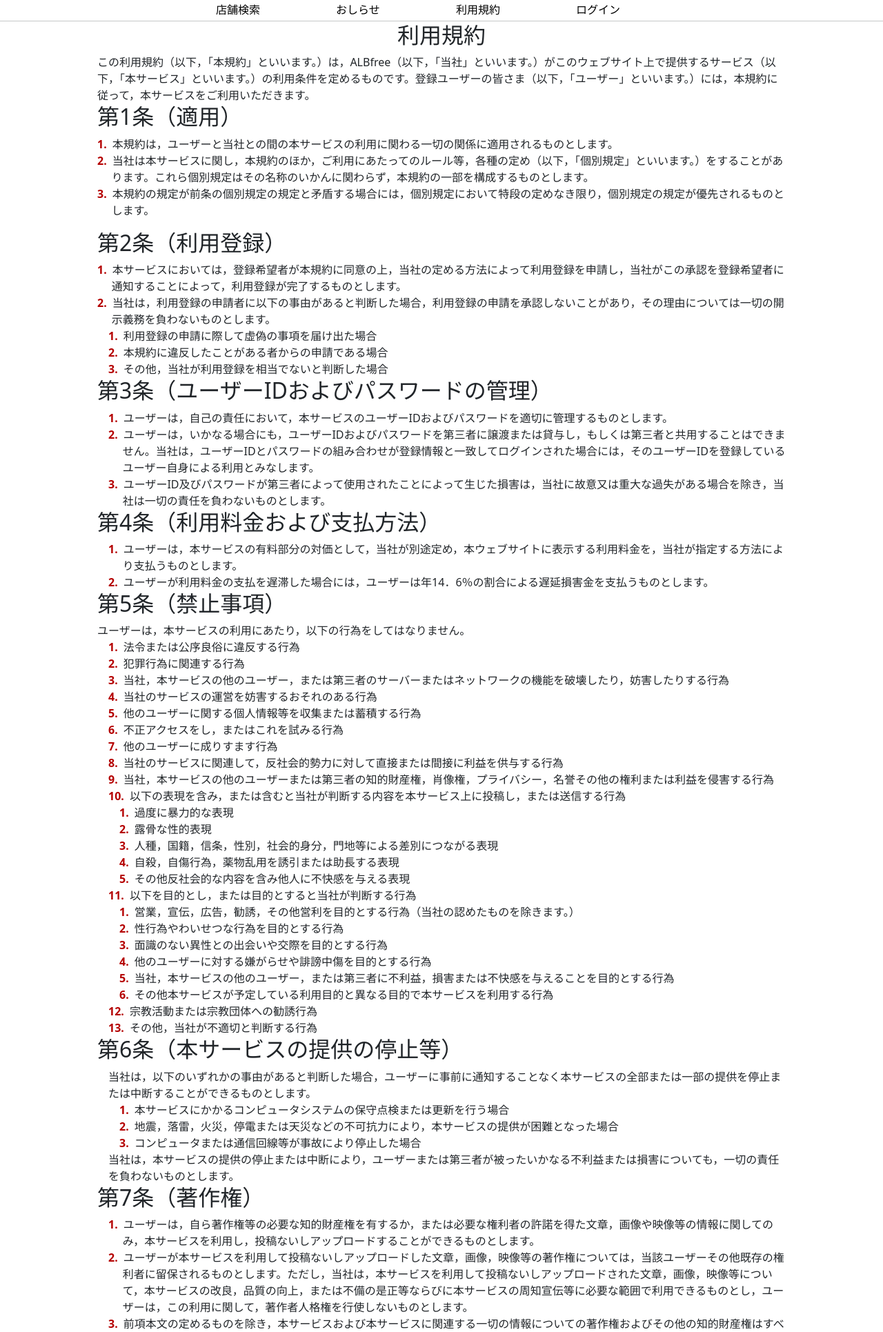
After one commit to hidakahiromu/AlBfree, a Django app: page /service/ in a window 1280 px wide. The commit adds this page. Shown: the top 1931 px of the page at 69% size. Run offline with Django 3.2, Linux system fonts and the light colour scheme.

Commit message:
利用規約作りました。

```diff
--- a/accounts/urls.py
+++ b/accounts/urls.py
@@ -4,5 +4,6 @@ from . import views
 urlpatterns = [
     path('templates/', views.index_template, name='index_template'),
     path('', views.TopPage, name='TopPage'),
-    path('shopdetails/', views.ShopDetails, name='ShopDetails')
+    path('shopdetails/', views.ShopDetails, name='ShopDetails'),
+    path('service/' , views.service , name='service')
 ]
--- a/accounts/views.py
+++ b/accounts/views.py
@@ -13,3 +13,6 @@ def TopPage(request):
 
 def ShopDetails(request):
     return render(request, 'ShopDetails.html')
+
+def service(request):
+    return render(request , 'riyou.html')
--- /dev/null
+++ b/static/css/riyou.css
@@ -0,0 +1,31 @@
+#style{          /*ボディーの余白を作っています*/
+    margin-right : 140px;
+    margin-left  : 140px;
+    padding      : 1px;
+    border       : 1px ;
+}
+/*番号付けてます*/
+#style ol{
+    counter-reset: item;
+    list-style-type: none;
+    padding-left: 0;
+  }
+  #style ol ol{
+    padding-left: 1em;
+  }
+  #style li{
+    text-indent: -1.3em;
+    padding-left: 1.3em;
+  }
+  #style li:before {
+    counter-increment: item;
+    content: counter(item)'.';
+    /* 以下は自由に装飾... */
+    padding-right: .5em;
+    font-weight: bold;
+    color: #b40000;
+  }
+  #style .nai li{
+    text-indent: -1.3em;
+    padding-left: 1.3em;
+  }
--- a/templates/TopPage.html
+++ b/templates/TopPage.html
@@ -227,7 +227,7 @@
 
     <div><!--ランキングテンプレ-->
         <br>
-        <p class="Title">ロケーションから探す</p>
+        <p class="Title">利用シーンから探す</p>
         <hr>
 
         <br>
@@ -245,9 +245,6 @@
             <li class="item"><a href=""><img src="file01.jpg" alt="バナー3">
                 <p>宴会</p></a></li>
         </ul>
-        <div class="detail">
-        <a href="">ロケーション詳細へ</a>
-        </div>
     </div>
 
 
--- /dev/null
+++ b/templates/riyou.html
@@ -0,0 +1,162 @@
+{% extends "base.html" %}
+{% load static %}
+
+<!-- headの継承 -->
+{% block title %}
+    <title>利用規約</title>
+{% endblock title %}
+
+{% block css %}
+    <!-- ここにcss書くよ -->
+
+    <link rel="stylesheet" href="{% static 'css/riyou.css' %}">
+{% endblock css %}
+
+<!-- bodyの継承 -->
+{% block header %}
+    <!-- ここにheader書くよ -->
+{% endblock header %}
+
+{% block content %}
+    <!-- ここに本文書くよ -->
+<div id="style">
+    <h2 style="text-align:center">利用規約</h2>
+この利用規約（以下，「本規約」といいます。）は，ALBfree（以下，「当社」といいます。）がこのウェブサイト上で提供するサービス（以下，「本サービス」といいます。）の利用条件を定めるものです。登録ユーザーの皆さま（以下，「ユーザー」といいます。）には，本規約に従って，本サービスをご利用いただきます。
+<h2>第1条（適用）</h2>
+<ol>
+    <li>本規約は，ユーザーと当社との間の本サービスの利用に関わる一切の関係に適用されるものとします。</li>
+    <li>当社は本サービスに関し，本規約のほか，ご利用にあたってのルール等，各種の定め（以下，「個別規定」といいます。）をすることがあります。これら個別規定はその名称のいかんに関わらず，本規約の一部を構成するものとします。</li>
+    <li>本規約の規定が前条の個別規定の規定と矛盾する場合には，個別規定において特段の定めなき限り，個別規定の規定が優先されるものとします。</li>
+</ol>
+<h2>第2条（利用登録）</h2>
+<ol>
+<li>本サービスにおいては，登録希望者が本規約に同意の上，当社の定める方法によって利用登録を申請し，当社がこの承認を登録希望者に通知することによって，利用登録が完了するものとします。</li>
+<li>当社は，利用登録の申請者に以下の事由があると判断した場合，利用登録の申請を承認しないことがあり，その理由については一切の開示義務を負わないものとします。</li>
+    <ol>
+        <li>利用登録の申請に際して虚偽の事項を届け出た場合</li>
+        <li>本規約に違反したことがある者からの申請である場合</li>
+        <li>その他，当社が利用登録を相当でないと判断した場合</li>
+    </ol>
+<h2>第3条（ユーザーIDおよびパスワードの管理）</h2>
+<ol>
+    <li>ユーザーは，自己の責任において，本サービスのユーザーIDおよびパスワードを適切に管理するものとします。</li>
+    <li>ユーザーは，いかなる場合にも，ユーザーIDおよびパスワードを第三者に譲渡または貸与し，もしくは第三者と共用することはできません。当社は，ユーザーIDとパスワードの組み合わせが登録情報と一致してログインされた場合には，そのユーザーIDを登録しているユーザー自身による利用とみなします。</li>
+    <li>ユーザーID及びパスワードが第三者によって使用されたことによって生じた損害は，当社に故意又は重大な過失がある場合を除き，当社は一切の責任を負わないものとします。</li>
+</ol>
+<h2>第4条（利用料金および支払方法）</h2>
+<ol>
+    <li>ユーザーは，本サービスの有料部分の対価として，当社が別途定め，本ウェブサイトに表示する利用料金を，当社が指定する方法により支払うものとします。</li>
+    <li>ユーザーが利用料金の支払を遅滞した場合には，ユーザーは年14．6％の割合による遅延損害金を支払うものとします。</li>
+</ol>
+<h2>第5条（禁止事項）</h2>
+ユーザーは，本サービスの利用にあたり，以下の行為をしてはなりません。
+
+
+<ol>
+    <li>法令または公序良俗に違反する行為</li>
+    <li>犯罪行為に関連する行為</li>
+    <li>当社，本サービスの他のユーザー，または第三者のサーバーまたはネットワークの機能を破壊したり，妨害したりする行為</li>
+    <li>当社のサービスの運営を妨害するおそれのある行為</li>
+    <li>他のユーザーに関する個人情報等を収集または蓄積する行為</li>
+    <li>不正アクセスをし，またはこれを試みる行為</li>
+    <li>他のユーザーに成りすます行為</li>
+    <li>当社のサービスに関連して，反社会的勢力に対して直接または間接に利益を供与する行為</li>
+    <li>当社，本サービスの他のユーザーまたは第三者の知的財産権，肖像権，プライバシー，名誉その他の権利または利益を侵害する行為</li>
+    <li>以下の表現を含み，または含むと当社が判断する内容を本サービス上に投稿し，または送信する行為</li>
+        <div class="nai">
+            <ol>
+                <li>過度に暴力的な表現</li>
+                <li>露骨な性的表現</li>
+                <li>人種，国籍，信条，性別，社会的身分，門地等による差別につながる表現</li>
+                <li>自殺，自傷行為，薬物乱用を誘引または助長する表現</li>
+                <li>その他反社会的な内容を含み他人に不快感を与える表現</li>
+            </ol>
+        </div>
+    <li>以下を目的とし，または目的とすると当社が判断する行為</li>
+        <div class="nai">
+            <ol>
+                <li>営業，宣伝，広告，勧誘，その他営利を目的とする行為（当社の認めたものを除きます。）</li>
+                <li>性行為やわいせつな行為を目的とする行為</li>
+                <li>面識のない異性との出会いや交際を目的とする行為</li>
+                <li>他のユーザーに対する嫌がらせや誹謗中傷を目的とする行為</li>
+                <li>当社，本サービスの他のユーザー，または第三者に不利益，損害または不快感を与えることを目的とする行為</li>
+                <li>その他本サービスが予定している利用目的と異なる目的で本サービスを利用する行為</li>
+            </ol>
+        </div>
+    <li>宗教活動または宗教団体への勧誘行為</li>
+    <li>その他，当社が不適切と判断する行為</li>
+</ol>
+
+<h2>第6条（本サービスの提供の停止等）</h2>
+<ol>
+    当社は，以下のいずれかの事由があると判断した場合，ユーザーに事前に通知することなく本サービスの全部または一部の提供を停止または中断することができるものとします。</li>
+    <ol>
+        <li>本サービスにかかるコンピュータシステムの保守点検または更新を行う場合</li>
+        <li>地震，落雷，火災，停電または天災などの不可抗力により，本サービスの提供が困難となった場合</li>
+        <li>コンピュータまたは通信回線等が事故により停止した場合</li>
+    </ol>
+    当社は，本サービスの提供の停止または中断により，ユーザーまたは第三者が被ったいかなる不利益または損害についても，一切の責任を負わないものとします。</li>
+</ol>
+
+<h2>第7条（著作権）</h2>
+<ol>
+    <li>ユーザーは，自ら著作権等の必要な知的財産権を有するか，または必要な権利者の許諾を得た文章，画像や映像等の情報に関してのみ，本サービスを利用し，投稿ないしアップロードすることができるものとします。</li>
+    <li>ユーザーが本サービスを利用して投稿ないしアップロードした文章，画像，映像等の著作権については，当該ユーザーその他既存の権利者に留保されるものとします。ただし，当社は，本サービスを利用して投稿ないしアップロードされた文章，画像，映像等について，本サービスの改良，品質の向上，または不備の是正等ならびに本サービスの周知宣伝等に必要な範囲で利用できるものとし，ユーザーは，この利用に関して，著作者人格権を行使しないものとします。</li>
+    <li>前項本文の定めるものを除き，本サービスおよび本サービスに関連する一切の情報についての著作権およびその他の知的財産権はすべて当社または当社にその利用を許諾した権利者に帰属し，ユーザーは無断で複製，譲渡，貸与，翻訳，改変，転載，公衆送信（送信可能化を含みます。），伝送，配布，出版，営業使用等をしてはならないものとします。</li>
+<h2>第8条（利用制限および登録抹消）</h2>
+<ol>
+    <li>当社は，ユーザーが以下のいずれかに該当する場合には，事前の通知なく，投稿データを削除し，ユーザーに対して本サービスの全部もしくは一部の利用を制限しまたはユーザーとしての登録を抹消することができるものとします。</li>
+        <ol>
+            <li>本規約のいずれかの条項に違反した場合</li>
+            <li>登録事項に虚偽の事実があることが判明した場合</li>
+            <li>決済手段として当該ユーザーが届け出たクレジットカードが利用停止となった場合</li>
+            <li>料金等の支払債務の不履行があった場合</li>
+            <li>当社からの連絡に対し，一定期間返答がない場合</li>
+            <li>本サービスについて，最終の利用から一定期間利用がない場合</li>
+            <li>その他，当社が本サービスの利用を適当でないと判断した場合</li>
+        </ol>
+</ol>
+前項各号のいずれかに該当した場合，ユーザーは，当然に当社に対する一切の債務について期限の利益を失い，その時点において負担する一切の債務を直ちに一括して弁済しなければなりません。
+当社は，本条に基づき当社が行った行為によりユーザーに生じた損害について，一切の責任を負いません。
+<h2>第9条（退会）</h2>
+ユーザーは，当社の定める退会手続により，本サービスから退会できるものとします。
+
+<h2>第10条（保証の否認および免責事項）</h2>
+<ol>
+    <li>当社は，本サービスに事実上または法律上の瑕疵（安全性，信頼性，正確性，完全性，有効性，特定の目的への適合性，セキュリティなどに関する欠陥，エラーやバグ，権利侵害などを含みます。）がないことを明示的にも黙示的にも保証しておりません。</li>
+    <li>当社は，本サービスに起因してユーザーに生じたあらゆる損害について、当社の故意又は重過失による場合を除き、一切の責任を負いません。ただし，本サービスに関する当社とユーザーとの間の契約（本規約を含みます。）が消費者契約法に定める消費者契約となる場合，この免責規定は適用されません。</li>
+    <li>前項ただし書に定める場合であっても，当社は，当社の過失（重過失を除きます。）による債務不履行または不法行為によりユーザーに生じた損害のうち特別な事情から生じた損害（当社またはユーザーが損害発生につき予見し，または予見し得た場合を含みます。）について一切の責任を負いません。また，当社の過失（重過失を除きます。）による債務不履行または不法行為によりユーザーに生じた損害の賠償は，ユーザーから当該損害が発生した月に受領した利用料の額を上限とします。</li>
+    <li>当社は，本サービスに関して，ユーザーと他のユーザーまたは第三者との間において生じた取引，連絡または紛争等について一切責任を負いません。</li>
+<h2>第11条（サービス内容の変更等）</h2>
+当社は，ユーザーへの事前の告知をもって、本サービスの内容を変更、追加または廃止することがあり、ユーザーはこれを承諾するものとします。
+
+<h2>第12条（利用規約の変更）</h2>
+<ol>
+    <li>当社は以下の場合には、ユーザーの個別の同意を要せず、本規約を変更することができるものとします。</li>
+    <ol>
+        <li>本規約の変更がユーザーの一般の利益に適合するとき。</li>
+        <li>本規約の変更が本サービス利用契約の目的に反せず、かつ、変更の必要性、変更後の内容の相当性その他の変更に係る事情に照らして合理的なものであるとき。</li>
+    </ol>
+    <li>当社はユーザーに対し、前項による本規約の変更にあたり、事前に、本規約を変更する旨及び変更後の本規約の内容並びにその効力発生時期を通知します。</li>
+</ol>
+<h2>第13条（個人情報の取扱い）</h2>
+当社は，本サービスの利用によって取得する個人情報については，当社「プライバシーポリシー」に従い適切に取り扱うものとします。
+
+<h2>第14条（通知または連絡）</h2>
+ユーザーと当社との間の通知または連絡は，当社の定める方法によって行うものとします。当社は,ユーザーから,当社が別途定める方式に従った変更届け出がない限り,現在登録されている連絡先が有効なものとみなして当該連絡先へ通知または連絡を行い,これらは,発信時にユーザーへ到達したものとみなします。
+
+<h2>第15条（権利義務の譲渡の禁止）</h2>
+ユーザーは，当社の書面による事前の承諾なく，利用契約上の地位または本規約に基づく権利もしくは義務を第三者に譲渡し，または担保に供することはできません。
+
+<h2>第16条（準拠法・裁判管轄）</h2>
+<ol>
+    <li>本規約の解釈にあたっては，日本法を準拠法とします。</li>
+    <li>本サービスに関して紛争が生じた場合には，当社の本店所在地を管轄する裁判所を専属的合意管轄とします。</li>
+</ol>
+<p style="text-align:right">以上</p>
+</div>
+{% endblock content %}
+
+{% block footer %}
+    <!-- ここにfooter書くよ -->
+{% endblock footer %}
```
